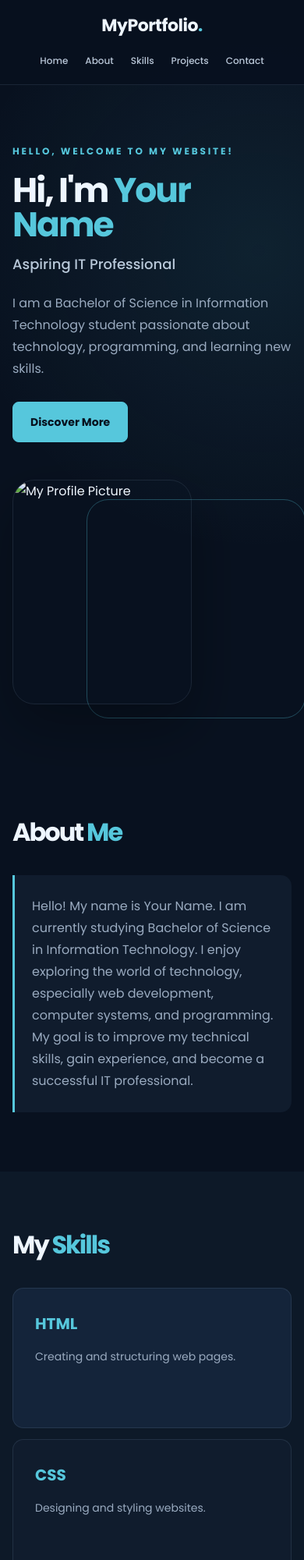
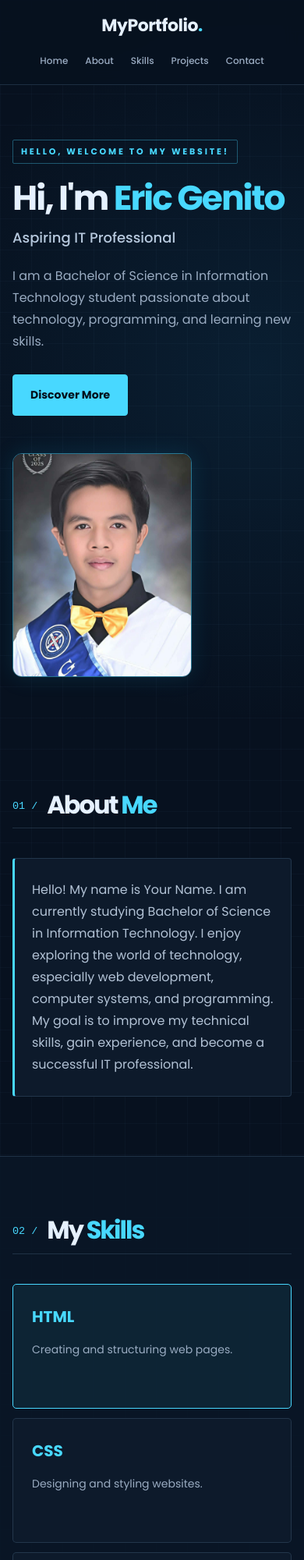
Before and after one commit to ericjohngenito215-pixel/Genito-Project-1, a plain HTML site: page index.html in a window 390 px wide. Shown: the top 2000 px of the page at 78% size. Drawn offline with Linux system fonts and the light colour scheme.

Commit message:
Change Name

```diff
--- a/index.html
+++ b/index.html
@@ -38,7 +38,7 @@
         <div class="home-content">
             <p class="greeting">HELLO, WELCOME TO MY WEBSITE!</p>
 
-            <h1>Hi, I'm <span>Your Name</span></h1>
+            <h1>Hi, I'm <span>Eric Genito</span></h1>
 
             <h2>Aspiring IT Professional</h2>
 
--- a/styles/style.css
+++ b/styles/style.css
@@ -8,13 +8,13 @@
 }
 
 :root {
-    --ink: #eef6ff;
-    --muted: #9aabc0;
-    --navy: #08111f;
-    --panel: #101c2d;
-    --panel-light: #14243a;
-    --accent: #56c7dc;
-    --line: rgba(159, 190, 219, 0.12);
+    --ink: #e6f1ff;
+    --muted: #9aacc2;
+    --navy: #07111f;
+    --panel: #0d1a2b;
+    --panel-light: #14263b;
+    --accent: #48d8ff;
+    --line: rgba(132, 180, 218, 0.18);
 }
 
 body {
@@ -22,9 +22,12 @@ body {
     font-family: 'Poppins', sans-serif;
     color: var(--ink);
     line-height: 1.75;
-    background:
-        radial-gradient(circle at 85% 8%, rgba(86, 199, 220, 0.09), transparent 24rem),
-        var(--navy);
+    background-color: var(--navy);
+    background-image:
+        linear-gradient(rgba(111, 171, 211, 0.035) 1px, transparent 1px),
+        linear-gradient(90deg, rgba(111, 171, 211, 0.035) 1px, transparent 1px),
+        radial-gradient(circle at 85% 12%, rgba(29, 123, 176, 0.13), transparent 28rem);
+    background-size: 40px 40px, 40px 40px, auto;
 }
 
 /* NAVIGATION */
@@ -33,7 +36,8 @@ header {
     display: flex;
     align-items: center;
     border-bottom: 1px solid var(--line);
-    background: rgba(8, 17, 31, 0.92);
+    background: rgba(7, 17, 31, 0.94);
+    backdrop-filter: blur(12px);
     position: sticky;
     top: 0;
     z-index: 1000;
@@ -70,17 +74,17 @@ header {
 .nav-links a {
     display: block;
     padding: 8px 13px;
-    border-radius: 8px;
+    border-radius: 4px;
     text-decoration: none;
-    color: #b9c7d8;
+    color: var(--muted);
     font-size: 13px;
     font-weight: 500;
     transition: 0.25s ease;
 }
 
 .nav-links a:hover {
-    color: var(--ink);
-    background: var(--panel-light);
+    color: var(--accent);
+    background: rgba(72, 216, 255, 0.08);
 }
 
 /* HOME SECTION */
@@ -100,9 +104,12 @@ header {
 
 .greeting {
     display: inline-flex;
-    margin-bottom: 18px;
+    margin-bottom: 22px;
+    padding: 5px 10px;
+    border: 1px solid rgba(72, 216, 255, 0.35);
+    border-radius: 2px;
     color: var(--accent);
-    font-size: 12px;
+    font-size: 11px;
     font-weight: 700;
     letter-spacing: 2.8px;
 }
@@ -112,7 +119,7 @@ header {
     margin-bottom: 12px;
     font-size: clamp(48px, 7vw, 84px);
     line-height: 1.02;
-    letter-spacing: -4px;
+    letter-spacing: -5px;
 }
 
 .home-content h1 span {
@@ -121,7 +128,7 @@ header {
 
 .home-content h2 {
     margin-bottom: 20px;
-    color: #b8c8d9;
+    color: #b6c8dd;
     font-size: clamp(18px, 2vw, 24px);
     font-weight: 500;
 }
@@ -135,29 +142,15 @@ header {
 .home-image {
     display: flex;
     justify-content: flex-end;
-    position: relative;
-}
-
-.home-image::before {
-    content: "";
-    position: absolute;
-    width: 78%;
-    aspect-ratio: 1;
-    right: -18px;
-    bottom: -18px;
-    border: 1px solid rgba(86, 199, 220, 0.32);
-    border-radius: 28px;
-    z-index: -1;
 }
 
 .home-image img {
     width: min(100%, 370px);
     aspect-ratio: 4 / 5;
     object-fit: cover;
-    border: 1px solid var(--line);
-    border-radius: 28px;
-    filter: saturate(0.85);
-    box-shadow: 0 30px 70px rgba(0, 0, 0, 0.28);
+    border: 1px solid rgba(72, 216, 255, 0.5);
+    border-radius: 12px;
+    box-shadow: 0 0 36px rgba(27, 154, 207, 0.16);
 }
 
 /* BUTTON */
@@ -165,9 +158,9 @@ header {
     display: inline-block;
     padding: 13px 22px;
     border: 1px solid var(--accent);
-    border-radius: 8px;
+    border-radius: 4px;
     background: var(--accent);
-    color: #07111e;
+    color: #04111c;
     text-decoration: none;
     font-size: 14px;
     font-weight: 700;
@@ -175,9 +168,8 @@ header {
 }
 
 .btn:hover {
-    background: transparent;
-    color: var(--accent);
-    transform: translateY(-3px);
+    background: #a7efff;
+    border-color: #a7efff;
 }
 
 /* GENERAL SECTIONS */
@@ -192,16 +184,48 @@ header {
     font-size: clamp(32px, 5vw, 48px);
     line-height: 1.1;
     letter-spacing: -2px;
+    padding-bottom: 12px;
+    border-bottom: 1px solid var(--line);
+}
+
+#about .section-title::before,
+#skills .section-title::before,
+#projects .section-title::before,
+#contact .section-title::before {
+    margin-right: 12px;
+    color: var(--accent);
+    font-family: monospace;
+    font-size: 0.42em;
+    font-weight: 500;
+    letter-spacing: 0;
+    vertical-align: middle;
+}
+
+#about .section-title::before {
+    content: "01 /";
+}
+
+#skills .section-title::before {
+    content: "02 /";
+}
+
+#projects .section-title::before {
+    content: "03 /";
+}
+
+#contact .section-title::before {
+    content: "04 /";
 }
 
 /* ABOUT */
 .about-content {
     max-width: 850px;
-    padding: 34px 38px;
+    padding: 30px 34px;
+    border: 1px solid var(--line);
     border-left: 3px solid var(--accent);
-    border-radius: 0 14px 14px 0;
+    border-radius: 4px;
     background: var(--panel);
-    color: var(--muted);
+    color: #b2c2d5;
     font-size: 16px;
 }
 
@@ -210,37 +234,35 @@ header {
     width: 100%;
     max-width: none;
     padding: 110px max(24px, calc((100% - 1180px) / 2));
-    background: #0d1928;
-}
-
-.skills-section .section-title,
-.skills-container {
-    width: 100%;
+    border-top: 1px solid var(--line);
+    border-bottom: 1px solid var(--line);
+    background: rgba(9, 22, 38, 0.92);
+    color: var(--ink);
 }
 
 .skills-container {
+    width: 100%;
     display: grid;
     grid-template-columns: repeat(4, 1fr);
-    gap: 14px;
+    gap: 12px;
 }
 
 .skill-card {
-    min-height: 180px;
-    padding: 28px;
+    min-height: 160px;
+    padding: 24px;
     border: 1px solid var(--line);
-    border-radius: 14px;
+    border-radius: 5px;
     background: var(--panel);
-    transition: 0.25s ease;
+    transition: border-color 0.2s ease;
 }
 
-.skill-card:nth-child(1) {
-    grid-column: span 2;
-    background: var(--panel-light);
+.skill-card:first-child {
+    border-color: var(--accent);
+    background: rgba(72, 216, 255, 0.07);
 }
 
 .skill-card:hover {
-    border-color: rgba(86, 199, 220, 0.38);
-    transform: translateY(-5px);
+    border-color: var(--accent);
 }
 
 .skill-card h3 {
@@ -257,38 +279,47 @@ header {
 /* PROJECTS */
 .projects-container {
     display: grid;
-    grid-template-columns: repeat(12, 1fr);
+    grid-template-columns: minmax(0, 1.2fr) minmax(0, 0.8fr);
     gap: 18px;
 }
 
 .project-card {
-    min-height: 260px;
-    padding: 34px;
+    min-height: 230px;
+    padding: 28px;
     border: 1px solid var(--line);
-    border-radius: 16px;
+    border-radius: 5px;
     background: var(--panel);
     text-align: left;
-    transition: 0.25s ease;
+    transition: border-color 0.2s ease;
 }
 
-.project-card:first-child {
-    grid-column: span 7;
+.project-card::before {
+    display: block;
+    margin-bottom: 22px;
+    color: var(--accent);
+    font-family: monospace;
+    font-size: 11px;
+    font-weight: 700;
+    letter-spacing: 1.5px;
 }
 
-.project-card:last-child {
-    grid-column: span 5;
+.project-card:first-child::before {
+    content: "PROJECT_01  //  SELECTED";
+}
+
+.project-card:last-child::before {
+    content: "PROJECT_02  //  ACADEMIC";
 }
 
 .project-card:hover {
-    border-color: rgba(86, 199, 220, 0.38);
-    transform: translateY(-5px);
+    border-color: var(--accent);
 }
 
 .project-card h3 {
     max-width: 420px;
     margin-bottom: 16px;
     color: var(--ink);
-    font-size: 24px;
+    font-size: 22px;
 }
 
 .project-card p {
@@ -307,10 +338,10 @@ header {
 .contact-section {
     width: min(1180px, calc(100% - 48px));
     margin: 0 auto 110px;
-    padding: 72px;
+    padding: 52px;
     border: 1px solid var(--line);
-    border-radius: 20px;
-    background: linear-gradient(135deg, var(--panel), var(--panel-light));
+    border-radius: 8px;
+    background: var(--panel);
 }
 
 .contact-section > p {
@@ -324,13 +355,14 @@ header {
     display: grid;
     grid-template-columns: repeat(3, 1fr);
     gap: 14px;
-    color: #c9d6e4;
+    color: var(--ink);
 }
 
 .contact-info p {
     padding: 12px 14px;
     border: 1px solid var(--line);
-    border-radius: 8px;
+    border-radius: 4px;
+    background: var(--navy);
     font-size: 13px;
 }
 
@@ -338,8 +370,9 @@ header {
 footer {
     padding: 28px 24px;
     border-top: 1px solid var(--line);
+    background: rgba(7, 17, 31, 0.9);
     text-align: center;
-    color: #7f91a6;
+    color: var(--muted);
     font-size: 12px;
 }
 
@@ -411,6 +444,7 @@ footer {
 
     .home-image img {
         width: 230px;
+        box-shadow: 0 0 28px rgba(27, 154, 207, 0.16);
     }
 
     .section {
@@ -427,12 +461,6 @@ footer {
         grid-template-columns: 1fr;
     }
 
-    .skill-card:nth-child(1),
-    .project-card:first-child,
-    .project-card:last-child {
-        grid-column: auto;
-    }
-
     .project-card {
         min-height: auto;
     }
@@ -446,3 +474,8 @@ footer {
         padding: 26px 22px;
     }
 }
+
+a:focus-visible {
+    outline: 2px solid var(--accent);
+    outline-offset: 4px;
+}
```
Also changed, not shown: assets/Profile.jpg (added).
